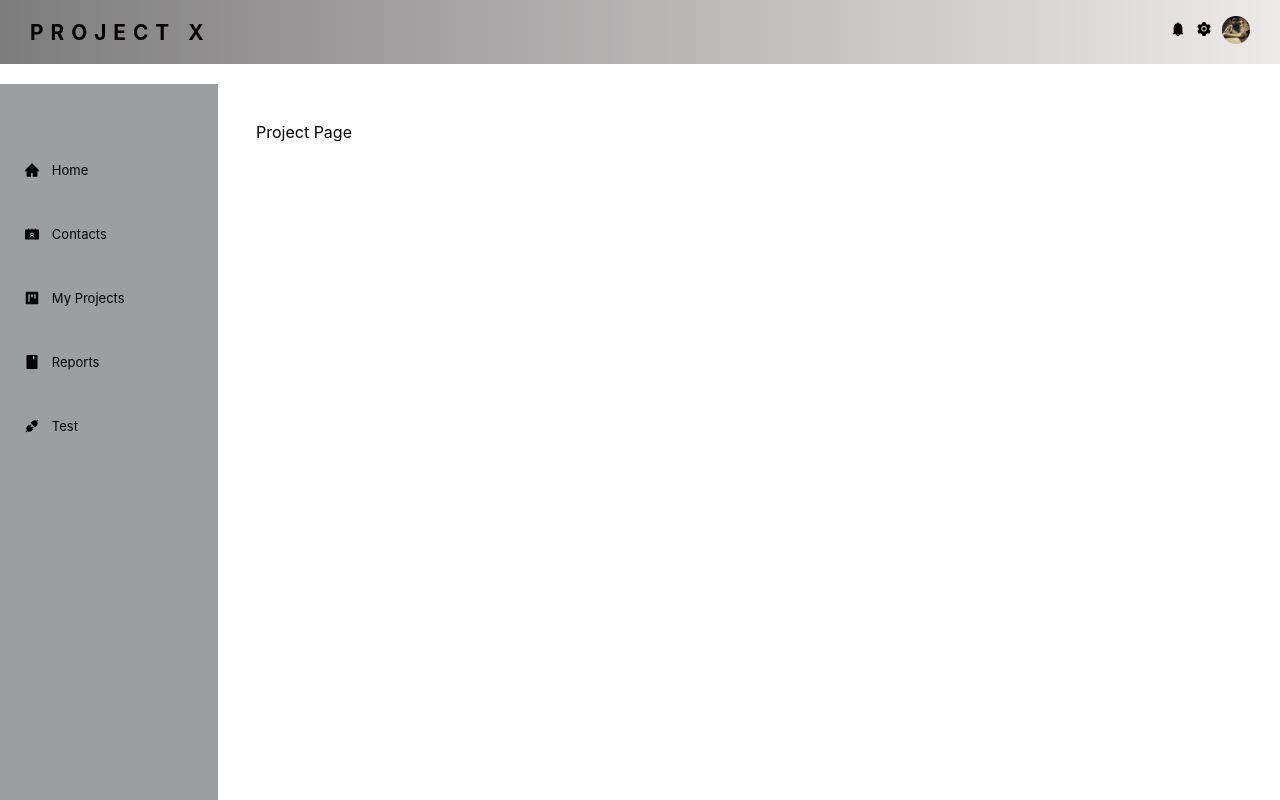
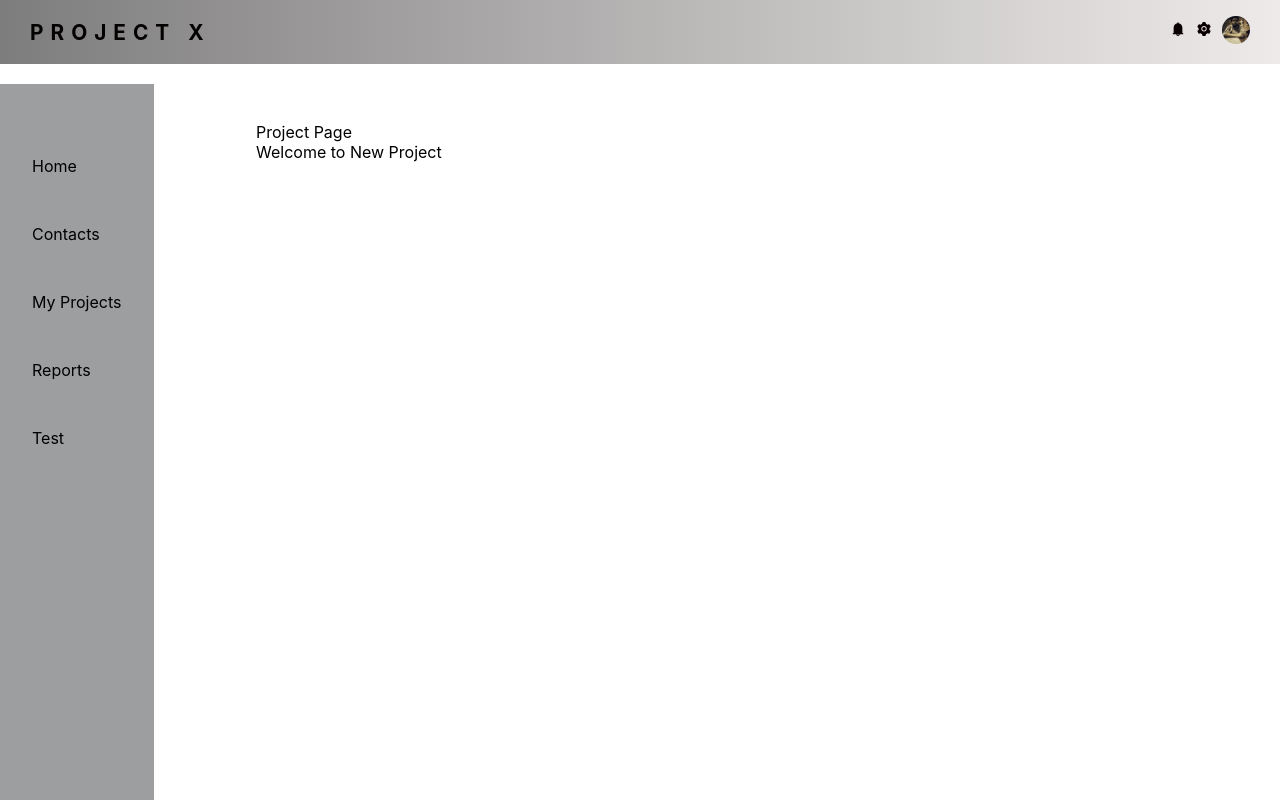
Before and after one commit to abhijan1234/ProjectX-React, a React (Create React App) app: page /1/projects in a window 1280 px wide. Built offline with nearby package versions, Linux system fonts and the light colour scheme.

Commit message:
new changes

```diff
--- a/src/Components/Sidebar.scss
+++ b/src/Components/Sidebar.scss
@@ -2,7 +2,7 @@
     position: fixed;
     background:rgb(157, 158, 160);
     margin-top: 7%;
-    width: 17%;
+    width: 12%;
     height: 100%;
 }
 
@@ -17,15 +17,31 @@
 .mainSideList
 {
     margin-top: 25%;
+    list-style: none;
+    margin-top: 6vh;
 }
-.mainSideList :hover
-{
+
+.eachListContainer:hover{
     cursor: pointer;
-    background-color: rgb(251, 251, 251);
-    border-radius: 3px;
+    background-color: rgb(214, 218, 221);
+    border-radius: 4px;
+    transition: 500ms;
+}
+
+.eachListItem{
+    padding-top: 3vh;
+    padding-bottom: 3vh;
+    padding-left: 4vh;
+}
+
+.eachListItem :hover{
+    transition: 450ms;
     transform: scale(1.1);
 }
-.sideItems{
-    margin-left: 7%;
-    font-size:small;
+
+.itemName{
+    text-decoration: none;
+    justify-content: center;
+    display: block;
+    color: black;
 }
--- a/src/Components/Sidebar.tsx
+++ b/src/Components/Sidebar.tsx
@@ -7,7 +7,46 @@ const Sidebar = (props:any) => {
   return (
     <div className='mainContainer'>
       <ul className='mainSideList'>
-          <Link to={"/1/homeLand"} className='mainListItems'>
+          <div className='eachListContainer'>
+              <div className='eachListItem'>
+                  <Link to={"/1/homeLand"} className='itemName'>
+                      Home
+                  </Link>
+              </div>
+          </div>
+
+          <div className='eachListContainer'>
+              <div className='eachListItem'>
+                  <Link to={"/1/contacts"} className='itemName'>
+                    Contacts
+                  </Link>
+              </div>
+          </div>
+
+          <div className='eachListContainer'>
+              <div className='eachListItem'>
+                  <Link to={"/1/projects"} className='itemName'>
+                    My Projects
+                  </Link>
+              </div>
+          </div>
+
+          <div className='eachListContainer'>
+              <div className='eachListItem'>
+                  <Link to={"/1/reports"} className='itemName'>
+                    Reports
+                  </Link>
+              </div>
+          </div>
+
+          <div className='eachListContainer'>
+              <div className='eachListItem'>
+                  <Link to={""} className='itemName'>
+                      Test
+                  </Link>
+              </div>
+          </div>
+          {/* <Link to={"/1/homeLand"} className='mainListItems'>
               <AiFillHome />
               <div className='sideItems'>
                   Home
@@ -36,7 +75,7 @@ const Sidebar = (props:any) => {
               <div className='sideItems'>
                   Test
               </div>
-          </Link>
+          </Link> */}
       </ul>
     </div>
   )
--- /dev/null
+++ b/src/Layouts/Projects/NewProject.tsx
@@ -0,0 +1,9 @@
+const NewProject = () => {
+  return (
+    <div>
+      Welcome to New Project
+    </div>
+  )
+}
+
+export default NewProject
--- a/src/Layouts/Projects/Projects.tsx
+++ b/src/Layouts/Projects/Projects.tsx
@@ -1,6 +1,6 @@
-import React from 'react'
 import Navbar from '../../Components/Navbar'
 import Sidebar from '../../Components/Sidebar'
+import NewProject from './NewProject'
 import "./Projects.scss"
 const Projects = (props:any) => {
   return (
@@ -9,6 +9,7 @@ const Projects = (props:any) => {
       <Sidebar />
       <div className='projectPageContainer'>
           Project Page
+          <NewProject />
       </div>
     </div>
   )
```
